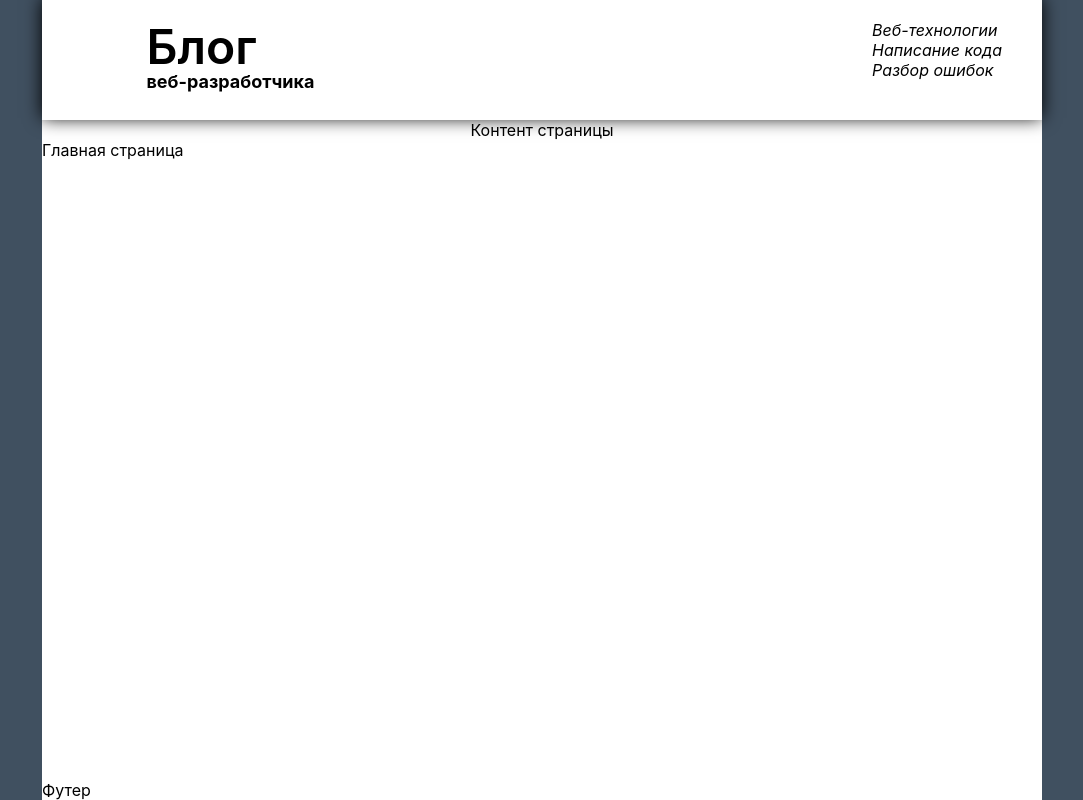
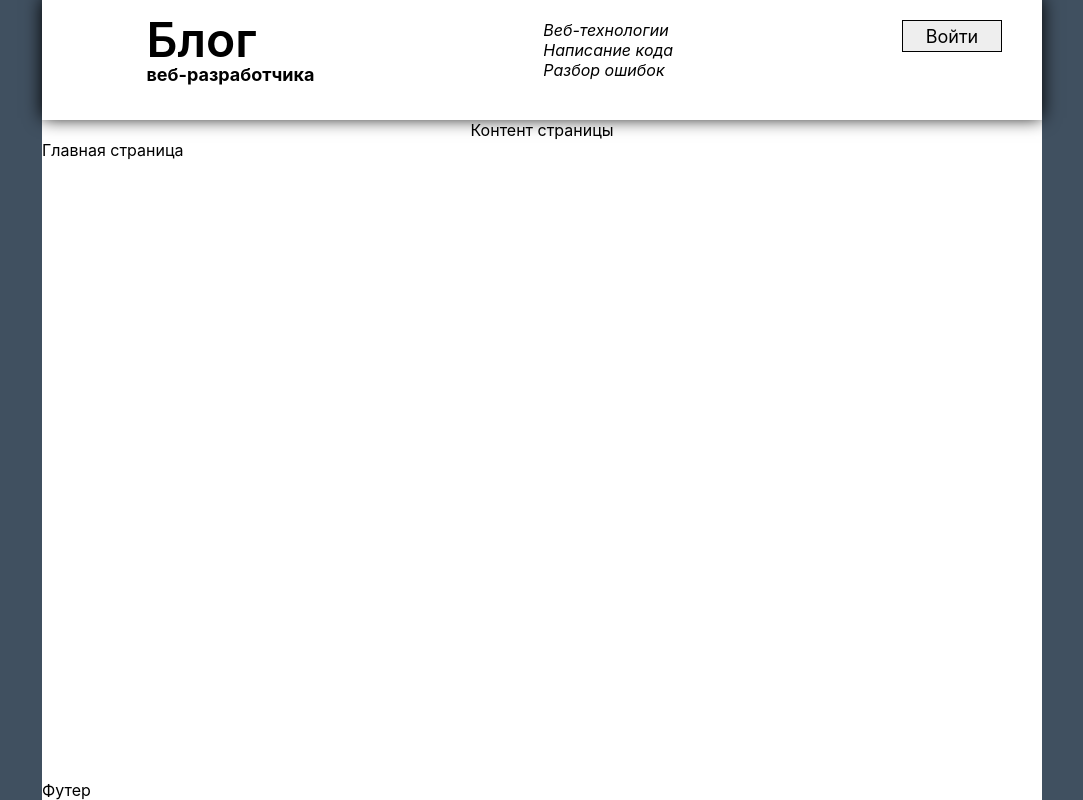
Before and after one commit to djKeysi/blog_react, a React (Vite) app: page / in a window 1280 px wide. Shown: the whole page, without its empty margins (98-1181 px from the left). Built offline with nearby package versions, Linux system fonts and the light colour scheme; a web font is replaced by a local one.

Commit message:
Реализовать шапку

```diff
--- a/src/components/header/components/control-panel/control-panel.jsx
+++ b/src/components/header/components/control-panel/control-panel.jsx
@@ -0,0 +1,48 @@
+import styled from 'styled-components';
+import { Icon } from '../../../../components';
+import { Link, useNavigate } from 'react-router-dom';
+
+const RightAligned = styled.div`
+	display: flex;
+	justify-content: flex-end;
+`;
+const StyledLink = styled(Link)`
+	display: flex;
+	justify-content: center;
+	align-items: center;
+	font-size: 18px;
+	width: 100px;
+	height: 32px;
+	border: 1px solid #000;
+	background-color: #eee;
+`;
+
+const SlyledButton = styled.div`
+	&:hover {
+		cursor: pointer;
+	}
+`;
+
+const ControlPanelContainer = ({ className }) => {
+	const navigate = useNavigate();
+	return (
+		<div className={className}>
+			<RightAligned>
+				<StyledLink to="/login">Войти</StyledLink>
+			</RightAligned>
+			<RightAligned>
+				<SlyledButton onClick={() => navigate(-1)}>
+					<Icon id="fa-backward" margin="10px 0 0 0" />
+				</SlyledButton>
+				<Link to="/post">
+					<Icon id="fa-file-text-o" margin="10px 0 0 16px" />
+				</Link>
+				<Link to="/users">
+					<Icon id="fa-users" margin="10px 0 0 16px" />
+				</Link>
+			</RightAligned>
+		</div>
+	);
+};
+
+export const ControlPanel = styled(ControlPanelContainer)``;
--- a/src/components/header/components/index.js
+++ b/src/components/header/components/index.js
@@ -1 +1,2 @@
 export * from './logo/logo.jsx';
+export * from './control-panel/control-panel.jsx';
--- a/src/components/header/components/logo/logo.jsx
+++ b/src/components/header/components/logo/logo.jsx
@@ -1,15 +1,17 @@
 import styled from 'styled-components';
+import { Icon } from '../../../../components';
+import { Link } from 'react-router-dom';
 
-const IconContainer = ({ className }) => (
-	<div className={className}>
-		<i className="fa fa-code" aria-hidden="true"></i>
-	</div>
-);
+// const IconContainer = ({ className }) => (
+// 	<div className={className}>
+// 		<i className="fa fa-code" aria-hidden="true"></i>
+// 	</div>
+// );
 
-const Icon = styled(IconContainer)`
-	font-size: 70px;
-	margin-right: 10px;
-`;
+// const Icon = styled(IconContainer)`
+// 	font-size: 70px;
+// 	margin-right: 10px;
+// `;
 
 const LargeText = styled.div`
 	font-size: 48px;
@@ -23,16 +25,16 @@
 `;
 
 const LogoContainer = ({ className }) => (
-	<div className={className}>
-		<Icon />
+	<Link className={className} to="/">
+		<Icon id="fa-code" size="70px" margin="0 10px 0 0" />
 		<div>
 			<LargeText>Блог</LargeText>
 			<SmallText>веб-разработчика</SmallText>
 		</div>
-	</div>
+	</Link>
 );
 
 export const Logo = styled(LogoContainer)`
 	display: flex;
-	margin-top: -14px;
+	margin-top: -21px;
 `;
--- a/src/components/header/header.jsx
+++ b/src/components/header/header.jsx
@@ -1,5 +1,5 @@
 import styled from 'styled-components';
-import { Logo } from './components';
+import { ControlPanel, Logo } from './components';
 
 const Discription = styled.div`
 	font-style: italic;
@@ -15,6 +15,7 @@
 			<br />
 			Разбор ошибок
 		</Discription>
+		<ControlPanel />
 	</header>
 );
 
--- /dev/null
+++ b/src/components/icon/icon.jsx
@@ -0,0 +1,12 @@
+import styled from 'styled-components';
+
+const IconContainer = ({ className, id }) => (
+	<div className={className}>
+		<i className={`fa ${id}`} aria-hidden="true"></i>
+	</div>
+);
+
+export const Icon = styled(IconContainer)`
+	font-size: ${({ size = '24px' }) => size};
+	margin: ${({ margin = '0' }) => margin};
+`;
--- a/src/components/index.js
+++ b/src/components/index.js
@@ -1 +1,2 @@
 export * from './header/header.jsx';
+export * from './icon/icon.jsx';
--- a/src/index.css
+++ b/src/index.css
@@ -18,6 +18,10 @@
 #root {
 	height: 100%;
 }
+a {
+	color: #000;
+	text-decoration: none;
+}
 
 code {
 	font-family: source-code-pro, Menlo, Monaco, Consolas, 'Courier New', monospace;
```
